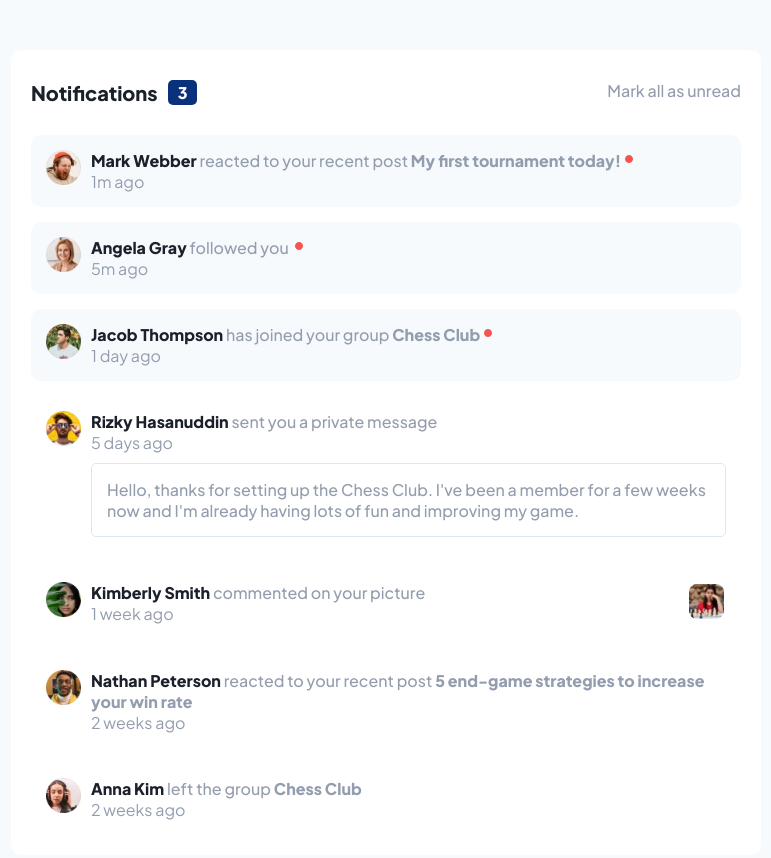
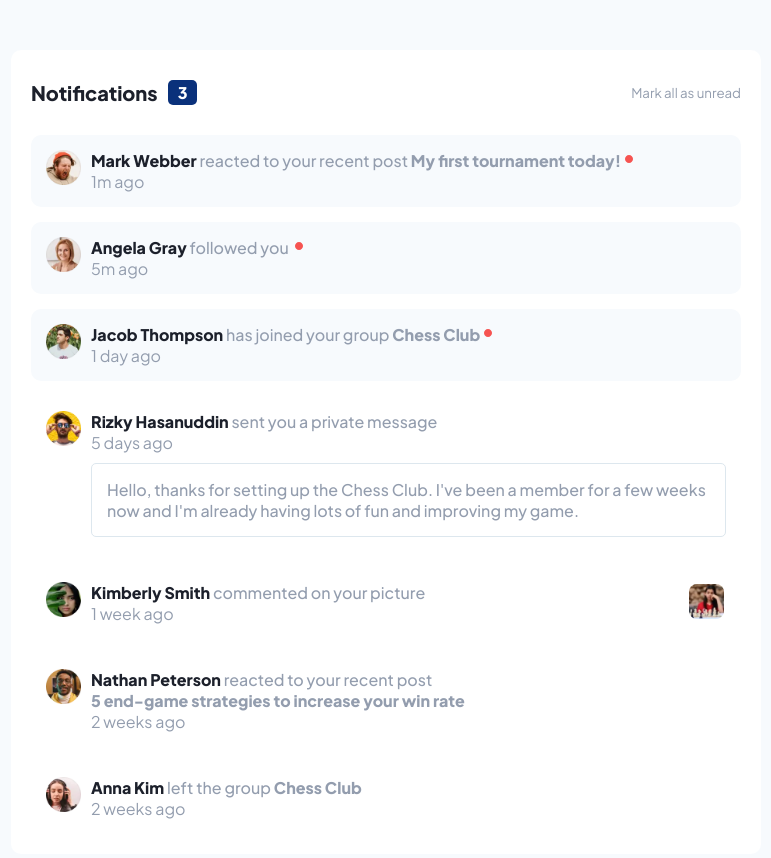
Before and after one commit to sorci89/notifications-page-main, a React (Create React App) app: page / in a window 1280 px wide. Shown: the top 858 px of the page, without its empty margins (254-1025 px from the left). Built offline with nearby package versions, Linux system fonts and the light colour scheme.

Commit message:
add button tag for clickable elements

```diff
--- a/src/App.js
+++ b/src/App.js
@@ -7,14 +7,24 @@ function App() {
   const [notifications, setNotifications] = useState(data);
 
   const toggleRead = (value) => {
-    setNotifications(notifications.map((notification) => ({ ...notification, isRead: value })));
+    setNotifications(
+      notifications.map((notification) => ({ ...notification, isRead: value }))
+    );
   };
 
   const toggleOneAsRead = (id) => {
-    setNotifications(notifications.map((notification) => ({ ...notification, isRead: notification.id === id ? !notification.isRead : notification.isRead })));
-  }
+    setNotifications(
+      notifications.map((notification) => ({
+        ...notification,
+        isRead:
+          notification.id === id ? !notification.isRead : notification.isRead,
+      }))
+    );
+  };
 
-  const nbrOfUnread = notifications.filter(({ isRead }) => isRead === false).length;
+  const nbrOfUnread = notifications.filter(
+    ({ isRead }) => isRead === false
+  ).length;
   const allToggled = nbrOfUnread !== 0;
 
   return (
@@ -22,11 +32,17 @@ function App() {
       <div className={styles.notificationHeadline}>
         <p className={styles.notificationTitle}>Notifications</p>
         <div className={styles.notificationsNumber}>{nbrOfUnread}</div>
-          <div className={styles.allMarker} onClick={() => toggleRead(allToggled)}>
-            { allToggled ? 'Mark all as unread' : 'Mark all as read' }
-          </div>
+        <button
+          className={styles.allMarker}
+          onClick={() => toggleRead(allToggled)}
+        >
+          {allToggled ? "Mark all as unread" : "Mark all as read"}
+        </button>
       </div>
-      <Notifications notifications={notifications} toggleRead={toggleOneAsRead} />
+      <Notifications
+        notifications={notifications}
+        toggleRead={toggleOneAsRead}
+      />
     </div>
   );
 }
--- a/src/app.module.css
+++ b/src/app.module.css
@@ -49,6 +49,8 @@ select {
   --grayish-blue: hsl(219, 14%, 63%);
   --dark-grayish-blue: hsl(219, 12%, 42%);
   --very-dark-blue: hsl(224, 21%, 14%);
+
+  --base-font-size: 16px;
 }
 
 body{
--- a/src/components/notifications/Notifications.jsx
+++ b/src/components/notifications/Notifications.jsx
@@ -16,17 +16,17 @@ const Notifications = ({notifications, toggleRead}) => {
                         <img className={styles.userProfile} src={notification.userProfile} alt="User profile" />
                     </div>
                     <div className={styles.notificationCardTextContent}>
-                        <span className={styles.userName}>{notification.userName}</span>{" "}
+                        <button className={styles.userName}>{notification.userName}</button>{" "}
                         <span className={styles.action}>{notification.action}</span>{" "}
-                        {notification.type === "withLink" && <span className={styles.link}>{notification.link}</span>}
+                        {notification.type === "withLink" && <button className={styles.link}>{notification.link}</button>}
                         {notification.isRead === false && <GoPrimitiveDot className={styles.orangeDot} />}
                         <p className={styles.time}>{notification.time}</p>
                         {notification.type === "withMessage" && <p className={styles.privatMessage}>{notification.message}</p>}
                     </div>
                         {notification.type === "withPicture" && (
-                            <div className={styles.referredPictureContainer}>
+                            <button className={styles.referredPictureContainer}>
                                 <img className={styles.referredPicture} src={notification.picture} alt="Referenced pic" />
-                            </div>
+                            </button>
                         )}
 
                 </li>
--- a/src/components/notifications/notifications.module.css
+++ b/src/components/notifications/notifications.module.css
@@ -62,6 +62,7 @@
 
 .link{
     font-weight: 800;
+    font-size: var(--base-font-size);
 }
 
 .link:hover,
@@ -72,4 +73,5 @@
 .userName{
     color: var(--very-dark-blue);
     font-weight: 800;
+    font-size: var(--base-font-size);
 }
```
